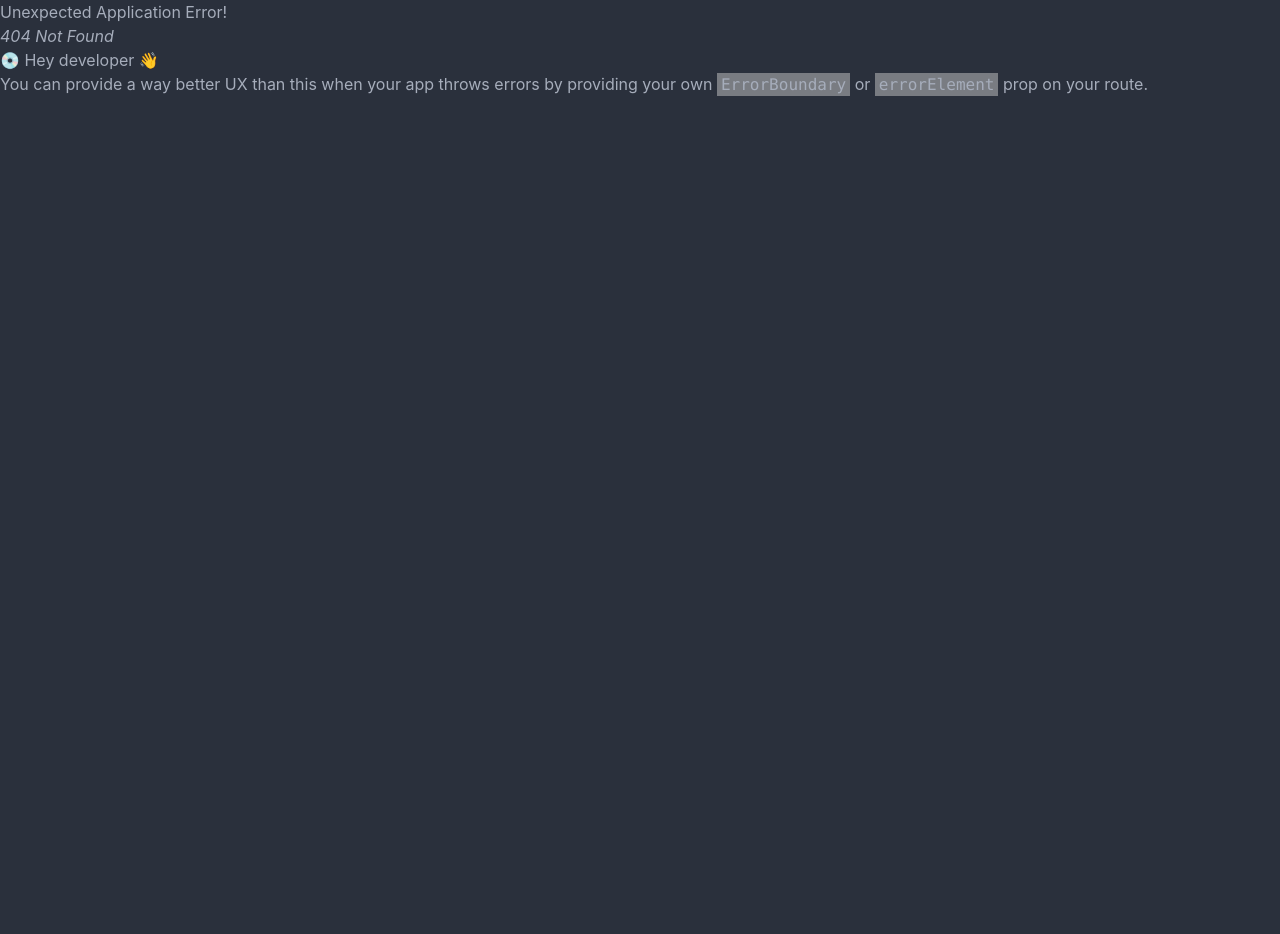
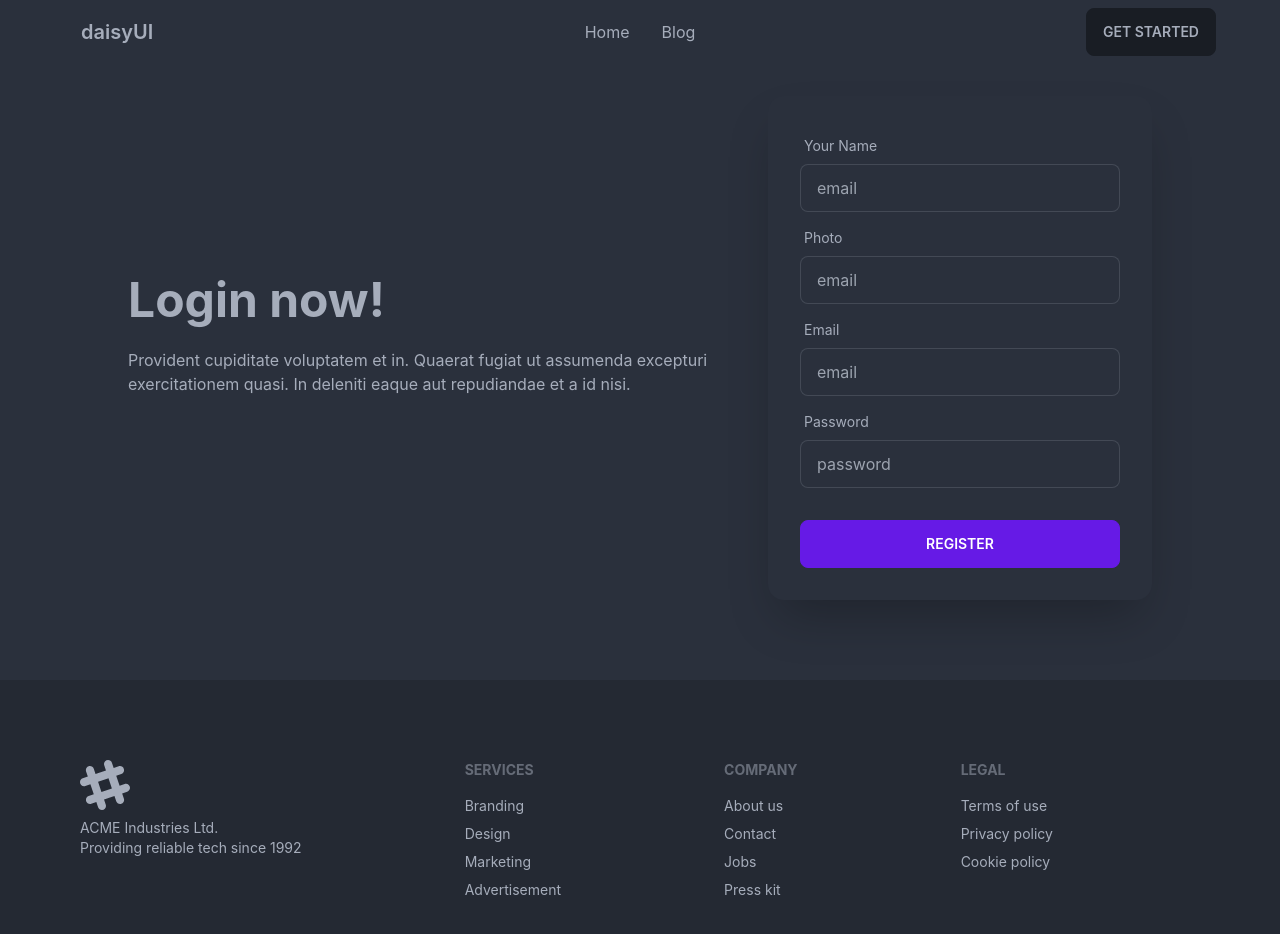
Before and after one commit to shahadathossain26/photography-client, a React (Create React App) app: page /register in a window 1280 px wide. Before the commit this address had no page. Shown: the top 934 px of the page. Before the commit the page ends 800 px from the top, so only its background shows below. Built offline with nearby package versions, Linux system fonts and the light colour scheme.

Commit message:
login and register added

```diff
--- a/src/pages/Home/Home/Home.js
+++ b/src/pages/Home/Home/Home.js
@@ -1,8 +1,9 @@
 import React from 'react';
-import Services from '../../Services/Services';
+
 import About from '../About/About';
 import Banner from '../Banner/Banner';
 import Contact from '../Contact/Contact';
+import Latestwork from '../Latestwork/Latestwork';
 
 const Home = () => {
     return (
@@ -10,7 +11,7 @@ const Home = () => {
             <Banner></Banner>
             <About></About>
             <Contact></Contact>
-            <Services></Services>
+            <Latestwork></Latestwork>
 
         </div>
     );
--- a/src/pages/Home/Latestwork/Latestwork.js
+++ b/src/pages/Home/Latestwork/Latestwork.js
@@ -1,12 +1,34 @@
-import React from 'react';
+import React, { useEffect, useState } from 'react';
+import { Link } from 'react-router-dom';
+import Service from '../../Services/Service';
 
 const Latestwork = () => {
+    const [services, setServices] = useState([]);
+    useEffect(() => {
+        fetch('http://localhost:5000/services')
+            .then(res => res.json())
+            .then(data => setServices(data))
+    }, [])
     return (
         <div>
-            <div className='text-center'>
+            <div className='text-center mb-16'>
                 <h2 className='text-5xl text-white font-bold mb-5'>Browse My Latest Work</h2>
                 <p className=''>Lorem ipsum dolor sit amet consectetur adipisicing elit. <br /> Harum eaque inventore in sed laborum labore laudantium libero, <br /> voluptatibus sint quasi asperiores rem magnam atque. Excepturi.</p>
             </div>
+            <div
+                className='grid lg:grid-cols-3 gap-6 mx-16 mb-10'>
+                {
+                    services.map(service => <Service
+                        key={service._id}
+                        service={service}
+                    ></Service>)
+                }
+
+            </div>
+            <div className='text-center'>
+                <Link to='/services'><button className="btn btn-outline btn-accent text-xl w-40">See All</button></Link>
+            </div>
+
 
 
         </div>
--- a/src/pages/Login/Login.js
+++ b/src/pages/Login/Login.js
@@ -1,9 +1,37 @@
 import React from 'react';
+import { Link } from 'react-router-dom';
 
 const Login = () => {
     return (
-        <div>
-            This is login.
+        <div className="hero">
+            <div className="hero-content flex-col lg:flex-row">
+                <div className="text-center lg:text-left w-1/2">
+                    <h1 className="text-5xl font-bold">Login now!</h1>
+                    <p className="py-6">Provident cupiditate voluptatem et in. Quaerat fugiat ut assumenda excepturi exercitationem quasi. In deleniti eaque aut repudiandae et a id nisi.</p>
+                </div>
+                <div className="card flex-shrink-0 w-full max-w-sm shadow-2xl bg-base-100">
+                    <div className="card-body">
+                        <div className="form-control">
+                            <label className="label">
+                                <span className="label-text">Email</span>
+                            </label>
+                            <input type="text" placeholder="email" className="input input-bordered" />
+                        </div>
+                        <div className="form-control">
+                            <label className="label">
+                                <span className="label-text">Password</span>
+                            </label>
+                            <input type="text" placeholder="password" className="input input-bordered" />
+                            <label className="label">
+                                <Link to='/register' className='text-accent font-bold'>Create an account!!</Link>
+                            </label>
+                        </div>
+                        <div className="form-control mt-6">
+                            <button className="btn btn-primary">Login</button>
+                        </div>
+                    </div>
+                </div>
+            </div>
         </div>
     );
 };
--- a/src/pages/Register/Register.js
+++ b/src/pages/Register/Register.js
@@ -1,9 +1,51 @@
 import React from 'react';
+
 
 const Register = () => {
     return (
-        <div>
-            This is register.
+        <div className="hero">
+            <div className="hero-content flex-col lg:flex-row">
+                <div className="text-center lg:text-left w-1/2">
+                    <h1 className="text-5xl font-bold">Login now!</h1>
+                    <p className="py-6">Provident cupiditate voluptatem et in. Quaerat fugiat ut assumenda excepturi exercitationem quasi. In deleniti eaque aut repudiandae et a id nisi.</p>
+                </div>
+                <div className="card flex-shrink-0 w-full max-w-sm shadow-2xl bg-base-100">
+                    <div className="card-body">
+                        <div className="form-control">
+                            <label className="label">
+                                <span className="label-text">Your Name</span>
+                            </label>
+                            <input type="text" placeholder="email" className="input input-bordered" required />
+                        </div>
+
+                        <div className="form-control">
+                            <label className="label">
+                                <span className="label-text">Photo</span>
+                            </label>
+                            <input type="text" placeholder="email" className="input input-bordered" />
+                        </div>
+
+                        <div className="form-control">
+                            <label className="label">
+                                <span className="label-text">Email</span>
+                            </label>
+                            <input type="email" placeholder="email" className="input input-bordered" required />
+                        </div>
+
+                        <div className="form-control">
+                            <label className="label">
+                                <span className="label-text">Password</span>
+                            </label>
+                            <input type="password" placeholder="password" className="input input-bordered" required />
+
+                        </div>
+
+                        <div className="form-control mt-6">
+                            <button className="btn btn-primary">Register</button>
+                        </div>
+                    </div>
+                </div>
+            </div>
         </div>
     );
 };
--- a/src/pages/Services/Service.js
+++ b/src/pages/Services/Service.js
@@ -1,17 +1,18 @@
 import React from 'react';
 
 const Service = ({ service }) => {
-    const { name, image, price } = service;
+    const { name, image, price, discription } = service;
 
     return (
         <div>
             <div className="card w-96 bg-base-100 shadow-xl">
-                <figure><img src="https://placeimg.com/400/225/arch" alt="Shoes" /></figure>
+                <figure><img className='h-64' src={image} alt="Shoes" /></figure>
                 <div className="card-body">
                     <h2 className="card-title">{name}</h2>
-                    <p>If a dog chews shoes whose shoes does he choose?</p>
+                    <p>{discription}</p>
+                    <h3 className='text-3xl text-red-600 font-bold'>$ {price}</h3>
                     <div className="card-actions justify-end">
-                        <button className="btn btn-primary">Buy Now</button>
+                        <button className="btn btn-accent">View Details</button>
                     </div>
                 </div>
             </div>
--- a/src/pages/Services/Services.js
+++ b/src/pages/Services/Services.js
@@ -10,11 +10,11 @@ const Services = () => {
     }, [])
     return (
         <div>
-            <div className='text-center'>
+            <div className='text-center mb-16'>
                 <h2 className='text-5xl text-white font-bold mb-5'>Our Services</h2>
                 <p className=''>Lorem ipsum dolor sit amet consectetur adipisicing elit. <br /> Harum eaque inventore in sed laborum labore laudantium libero, <br /> voluptatibus sint quasi asperiores rem magnam atque. Excepturi.</p>
             </div>
-            <div>
+            <div className='grid lg:grid-cols-3 gap-6 mx-16 mb-10'>
                 {
                     services.map(service => <Service
                         key={service._id}
```
Also changed, not shown: src/Routes/Route/Route.js (+16 -0 lines).
